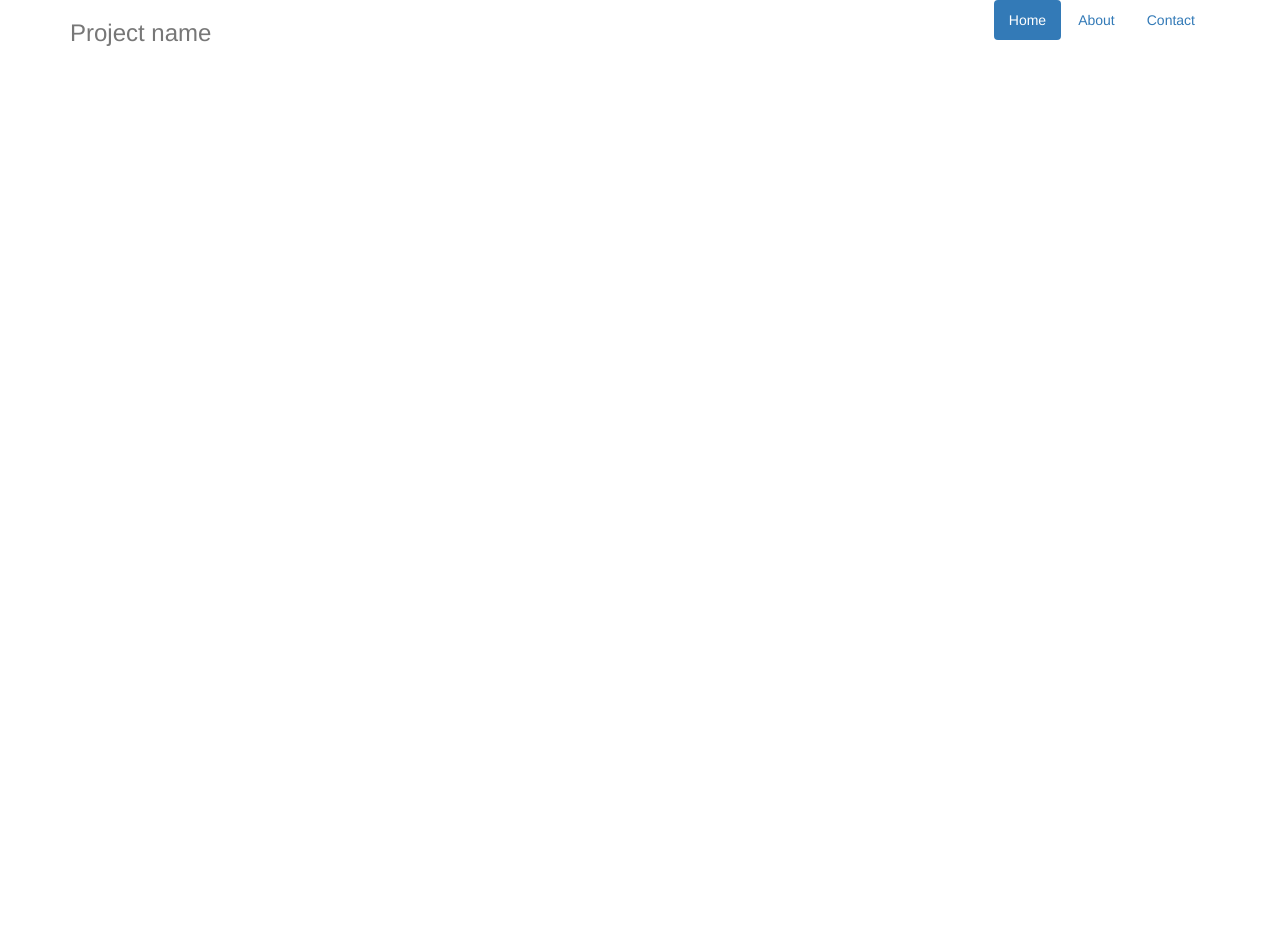
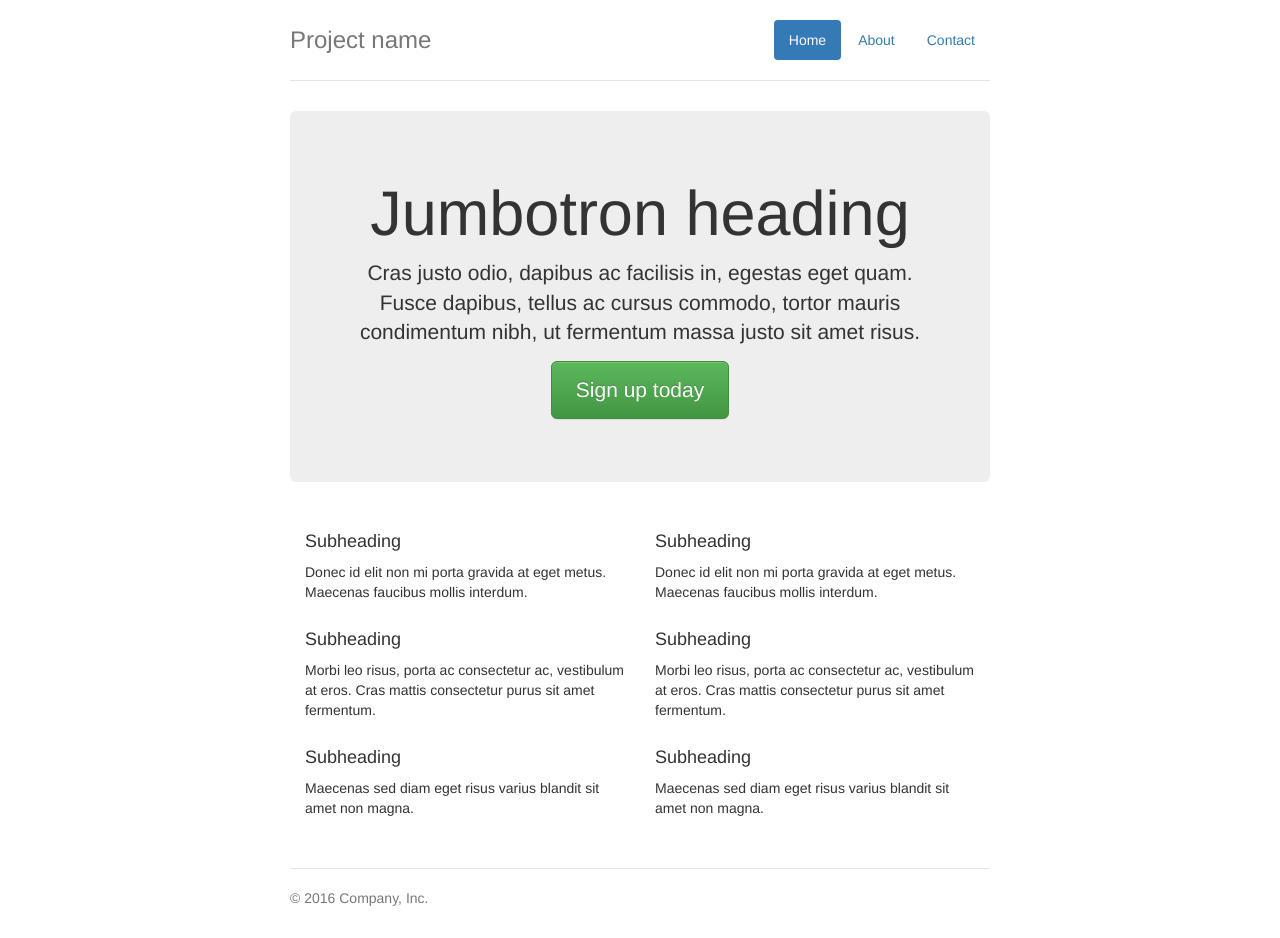
Before and after one commit to DVo-MidwayUSA/SecurityDemo, a website: page docs/index.html in a window 1280 px wide. Before the commit the page ends 800 px from the top, so only its background shows below. Drawn offline with nearby package versions, Linux system fonts and the light colour scheme.

Commit message:
Working with bootstrap and dev setup

```diff
--- a/docs/index.html
+++ b/docs/index.html
@@ -16,6 +16,8 @@
     <!-- Optional theme -->
     <link rel="stylesheet" href="https://maxcdn.bootstrapcdn.com/bootstrap/3.3.7/css/bootstrap-theme.min.css" integrity="sha384-rHyoN1iRsVXV4nD0JutlnGaslCJuC7uwjduW9SVrLvRYooPp2bWYgmgJQIXwl/Sp"
         crossorigin="anonymous">
+
+    <link rel="stylesheet" href="css/main.css" />
 </head>
 
 <body>
@@ -31,6 +33,42 @@
             </nav>
             <h3 class="text-muted">Project name</h3>
         </div>
+
+        <div class="jumbotron">
+            <h1>Jumbotron heading</h1>
+            <p class="lead">Cras justo odio, dapibus ac facilisis in, egestas eget quam. Fusce dapibus, tellus ac cursus commodo, tortor
+                mauris condimentum nibh, ut fermentum massa justo sit amet risus.</p>
+            <p><a class="btn btn-lg btn-success" href="#" role="button">Sign up today</a></p>
+        </div>
+
+        <div class="row marketing">
+            <div class="col-lg-6">
+                <h4>Subheading</h4>
+                <p>Donec id elit non mi porta gravida at eget metus. Maecenas faucibus mollis interdum.</p>
+
+                <h4>Subheading</h4>
+                <p>Morbi leo risus, porta ac consectetur ac, vestibulum at eros. Cras mattis consectetur purus sit amet fermentum.</p>
+
+                <h4>Subheading</h4>
+                <p>Maecenas sed diam eget risus varius blandit sit amet non magna.</p>
+            </div>
+
+            <div class="col-lg-6">
+                <h4>Subheading</h4>
+                <p>Donec id elit non mi porta gravida at eget metus. Maecenas faucibus mollis interdum.</p>
+
+                <h4>Subheading</h4>
+                <p>Morbi leo risus, porta ac consectetur ac, vestibulum at eros. Cras mattis consectetur purus sit amet fermentum.</p>
+
+                <h4>Subheading</h4>
+                <p>Maecenas sed diam eget risus varius blandit sit amet non magna.</p>
+            </div>
+        </div>
+
+        <footer class="footer">
+            <p>&copy; 2016 Company, Inc.</p>
+        </footer>
+
     </div>
 
 </body>
--- /dev/null
+++ b/gulpfile.js
@@ -0,0 +1,36 @@
+'use strict'
+
+let gulp = require('gulp'),
+    babel = require('gulp-babel'),
+    concat = require('gulp-concat'),
+    connect = require('gulp-connect'),
+    sass = require('gulp-sass'),
+    sourcemaps = require('gulp-sourcemaps')
+
+gulp.task('build:sass', () => {
+
+    return gulp.src('src/*.scss')
+        .pipe(sourcemaps.init())
+        .pipe(sass())
+        .pipe(sourcemaps.write())
+        .pipe(gulp.dest('docs/css'))
+})
+
+gulp.task('build:scripts', () => {
+
+    return gulp.src('src/*.js')
+        .pipe(sourcemaps.init())
+        .pipe(babel())
+        .pipe(concat('main.js'))
+        .pipe(sourcemaps.write())
+        .pipe(gulp.dest('docs/js'))
+})
+
+gulp.task('build', ['build:sass', 'build:scripts'])
+
+gulp.task('connect', () => {
+
+    connect.server({ root: 'docs' })
+})
+
+gulp.task('default', ['build', 'connect'])
--- /dev/null
+++ b/src/main.js
@@ -0,0 +1,13 @@
+'use strict'
+
+class Hello {
+
+    constructor() {
+
+    }
+
+    world() {
+
+        return 'hello world'
+    }
+}
--- /dev/null
+++ b/src/main.scss
@@ -0,0 +1,79 @@
+/* Space out content a bit */
+body {
+  padding-top: 20px;
+  padding-bottom: 20px;
+}
+
+/* Everything but the jumbotron gets side spacing for mobile first views */
+.header,
+.marketing,
+.footer {
+  padding-right: 15px;
+  padding-left: 15px;
+}
+
+/* Custom page header */
+.header {
+  padding-bottom: 20px;
+  border-bottom: 1px solid #e5e5e5;
+}
+/* Make the masthead heading the same height as the navigation */
+.header h3 {
+  margin-top: 0;
+  margin-bottom: 0;
+  line-height: 40px;
+}
+
+/* Custom page footer */
+.footer {
+  padding-top: 19px;
+  color: #777;
+  border-top: 1px solid #e5e5e5;
+}
+
+/* Customize container */
+@media (min-width: 768px) {
+  .container {
+    max-width: 730px;
+  }
+}
+.container-narrow > hr {
+  margin: 30px 0;
+}
+
+/* Main marketing message and sign up button */
+.jumbotron {
+  text-align: center;
+  border-bottom: 1px solid #e5e5e5;
+}
+.jumbotron .btn {
+  padding: 14px 24px;
+  font-size: 21px;
+}
+
+/* Supporting marketing content */
+.marketing {
+  margin: 40px 0;
+}
+.marketing p + h4 {
+  margin-top: 28px;
+}
+
+/* Responsive: Portrait tablets and up */
+@media screen and (min-width: 768px) {
+  /* Remove the padding we set earlier */
+  .header,
+  .marketing,
+  .footer {
+    padding-right: 0;
+    padding-left: 0;
+  }
+  /* Space out the masthead */
+  .header {
+    margin-bottom: 30px;
+  }
+  /* Remove the bottom border on the jumbotron for visual effect */
+  .jumbotron {
+    border-bottom: 0;
+  }
+}
```
Also changed, not shown: docs/js/main.js (added, +22 -0 lines), package.json (+10 -1 lines), .babelrc (added), docs/css/main.css (added).
